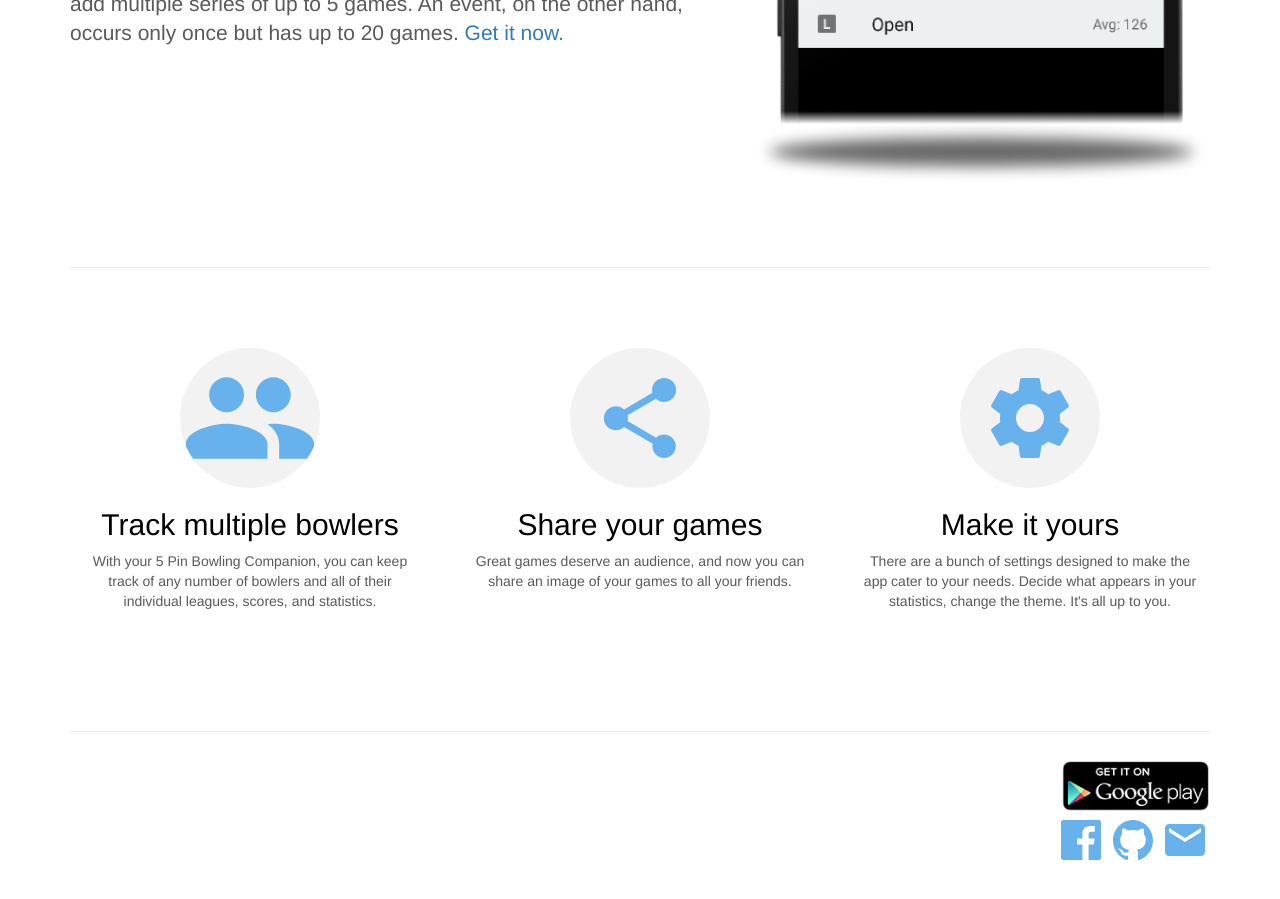
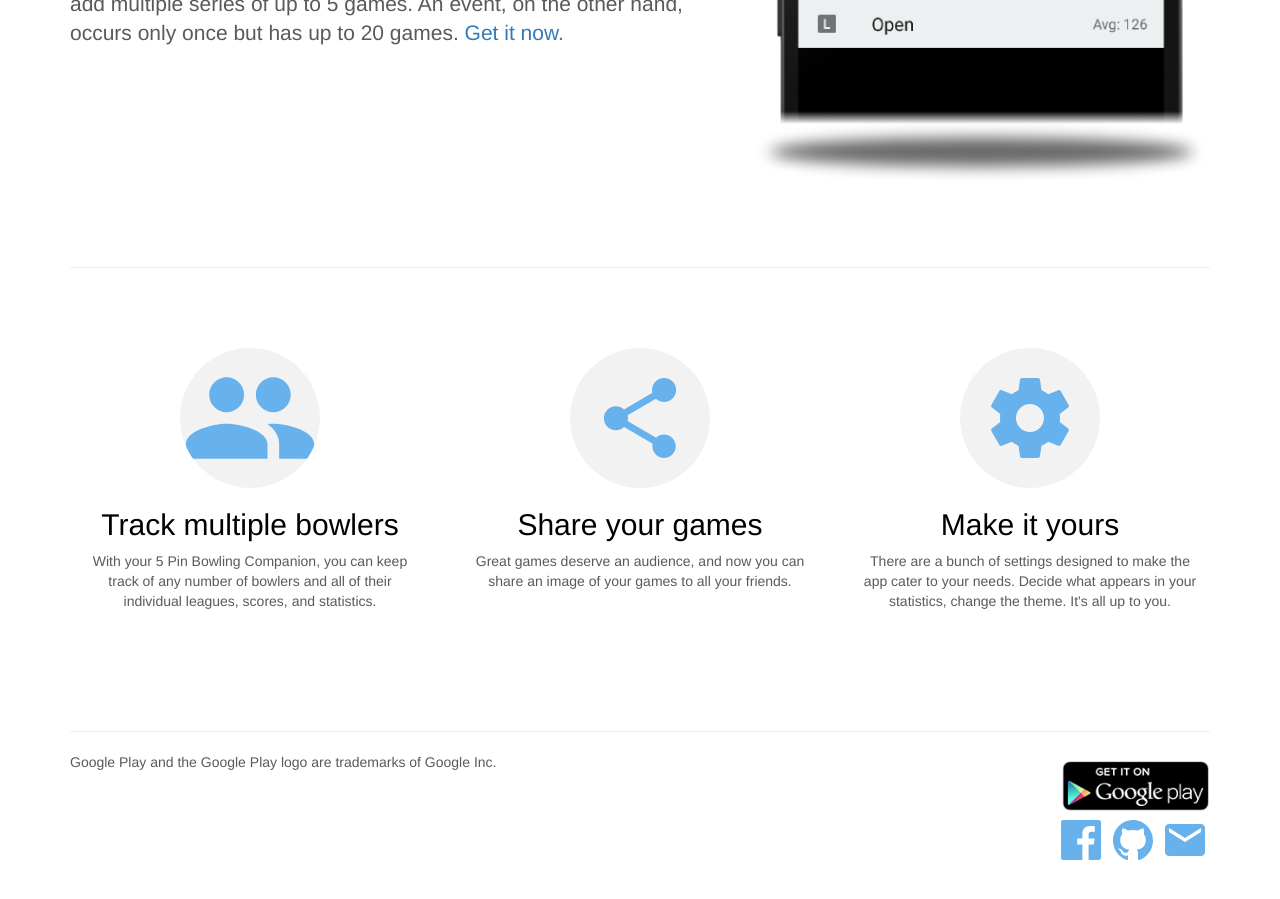
Before and after one commit to autoreleasefool/bowling-companion-showcase, a Jekyll site: the page built from index.html, in a window 1280 px wide and 900 px high, scrolled down 2348 px. Built offline with Jekyll 4.4.1, drawn with Linux system fonts in a browser that asks for light colours.

Commit message:
Add google legal attribution

```diff
--- a/index.html
+++ b/index.html
@@ -98,4 +98,5 @@ layout: default
     </ul>
   </footer>
 
+  <p>Google Play and the Google Play logo are trademarks of Google Inc.</p>
 </div><!-- /.container -->
```
